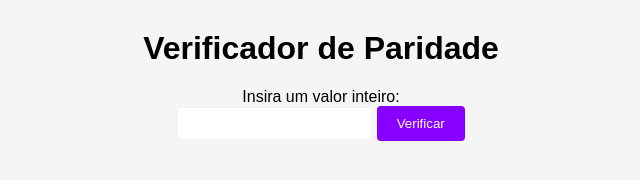
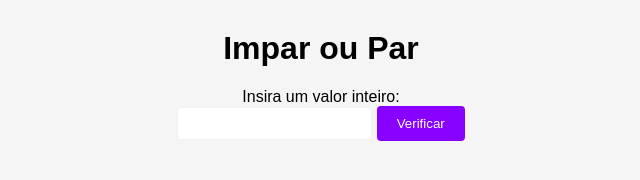
Before and after one commit to gabisfreire/par-ou-impar, a plain HTML site: page index.html in a window 1280 px wide. Shown: the whole page, without its empty margins (319-959 px from the left). Drawn offline with Linux system fonts and the light colour scheme.

Commit message:
commit da gabi

```diff
--- a/index.html
+++ b/index.html
@@ -11,7 +11,7 @@
   </style>
 </head>
 <body>
-  <h1>Verificador de Paridade</h1>
+  <h1>Impar ou Par</h1>
   <label for="numberInput">Insira um valor inteiro:</label>
   <input type="number" id="numberInput">
   <button onclick="checkParity()">Verificar</button>
```
